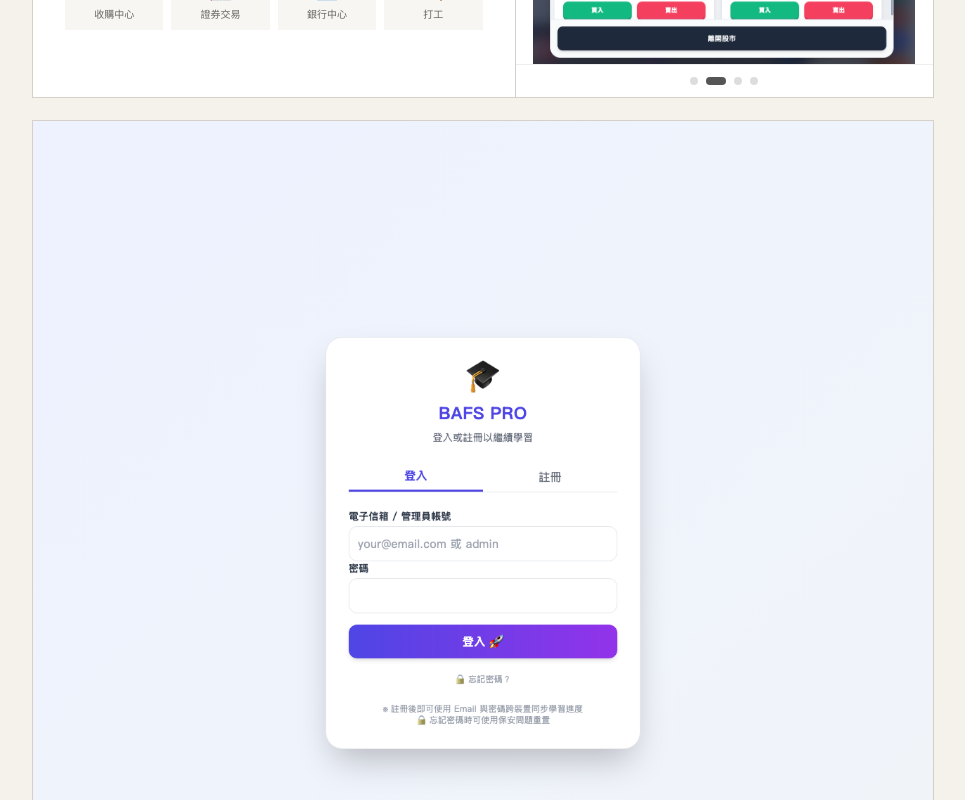
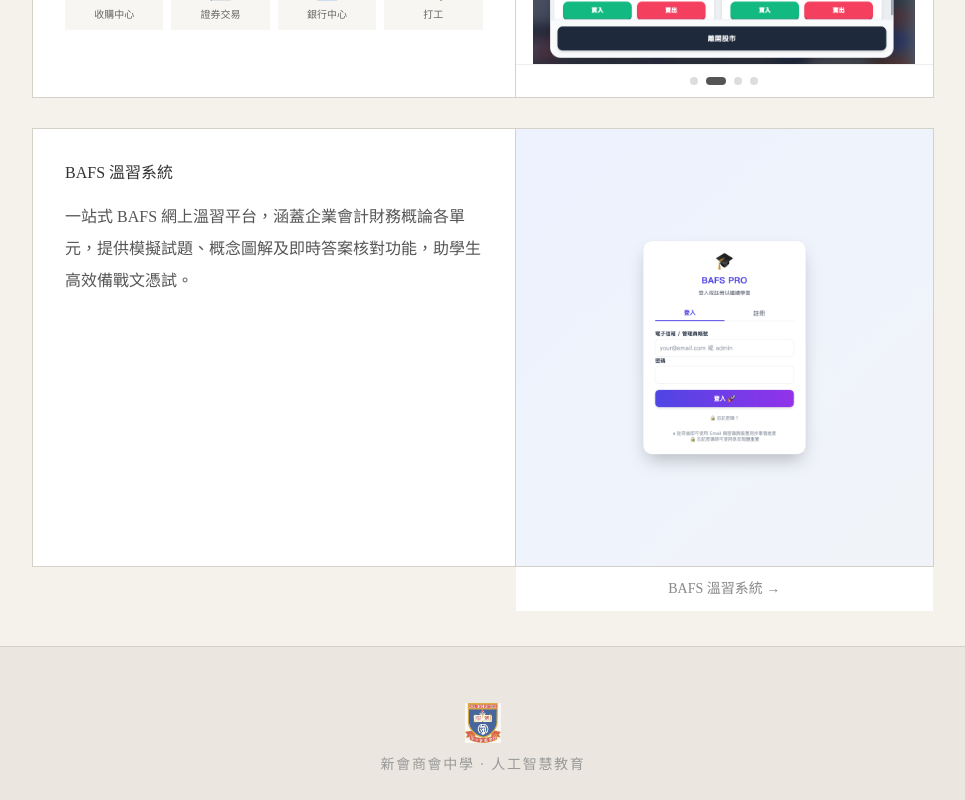
Before and after one commit to myf-bafs/ai-website, a React (Vite) app: page / in a window 1280 px wide. Shown: the part 3780-4580 px from the top of the page, without its empty margins (157-1122 px from the left). Built offline with nearby package versions, Linux system fonts and the light colour scheme.

Commit message:
BAFS溫習左邊加介紹

```diff
--- a/src/App.tsx
+++ b/src/App.tsx
@@ -268,14 +268,16 @@ export default function App() {
             </div>
           </div>
         </div>
-        <a href="https://myf-swcs.free.nf/index.php" target="_blank" rel="noopener noreferrer"
-          className="block mt-6 group" style={{ outline: '1px solid #d5d0c8' }}>
-          <img src="/bafs-study-shot.png" alt="BAFS 溫習系統"
-            className="w-full h-auto transition-opacity duration-500 group-hover:opacity-80" />
-          <div className="py-3 text-center text-sm text-[#888] bg-white" style={{ borderTop: '1px solid #eee' }}>
-            BAFS 溫習系統 →
+        <div className="flex flex-col sm:flex-row mt-8" style={{ outline: '1px solid #d5d0c8' }}>
+          <div className="flex-1 p-6 sm:p-8 bg-white">
+            <p className="text-sm sm:text-base text-[#333] mb-4" style={{ fontWeight: 400 }}>BAFS 溫習系統</p>
+            <p className="text-sm sm:text-base text-[#555] leading-[2] mb-5">一站式 BAFS 網上溫習平台，涵蓋企業會計財務概論各單元，提供模擬試題、概念圖解及即時答案核對功能，助學生高效備戰文憑試。</p>
           </div>
-        </a>
+          <a href="https://myf-swcs.free.nf/index.php" target="_blank" rel="noopener noreferrer" className="flex-1 block group" style={{ borderLeft: '1px solid #d5d0c8' }}>
+            <img src="/bafs-study-shot.png" alt="BAFS 溫習系統" className="w-full h-full object-cover transition-opacity duration-500 group-hover:opacity-80" />
+            <div className="py-3 text-center text-sm text-[#888] bg-white" style={{ borderTop: '1px solid #eee' }}>BAFS 溫習系統 →</div>
+          </a>
+        </div>
       </Section>
 
       <footer className="py-14 px-5 text-center" style={{ borderTop: '1px solid #d5d0c8' }}>
```
